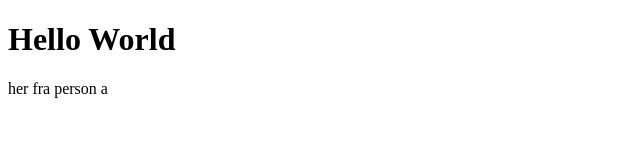
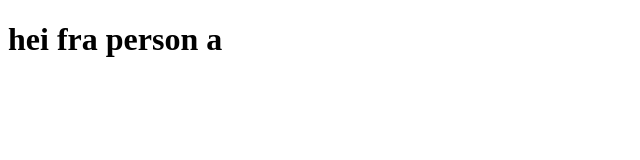
Before and after one commit to AdrianNilsen/sammarbeid, a plain HTML site: page index.html in a window 1280 px wide. Shown: the whole page, without its empty margins (0-640 px from the left). Drawn offline with Linux system fonts and the light colour scheme.

Commit message:
wdsawdsa

```diff
--- a/index.html
+++ b/index.html
@@ -6,8 +6,8 @@
     <title>Hello World</title>
 </head>
 <body>
-    <h1>Hello World</h1>
-    <p>her fra person a</p>
+    <h1>hei fra person a</h1>
+
 
 </body>
 </html>
```
